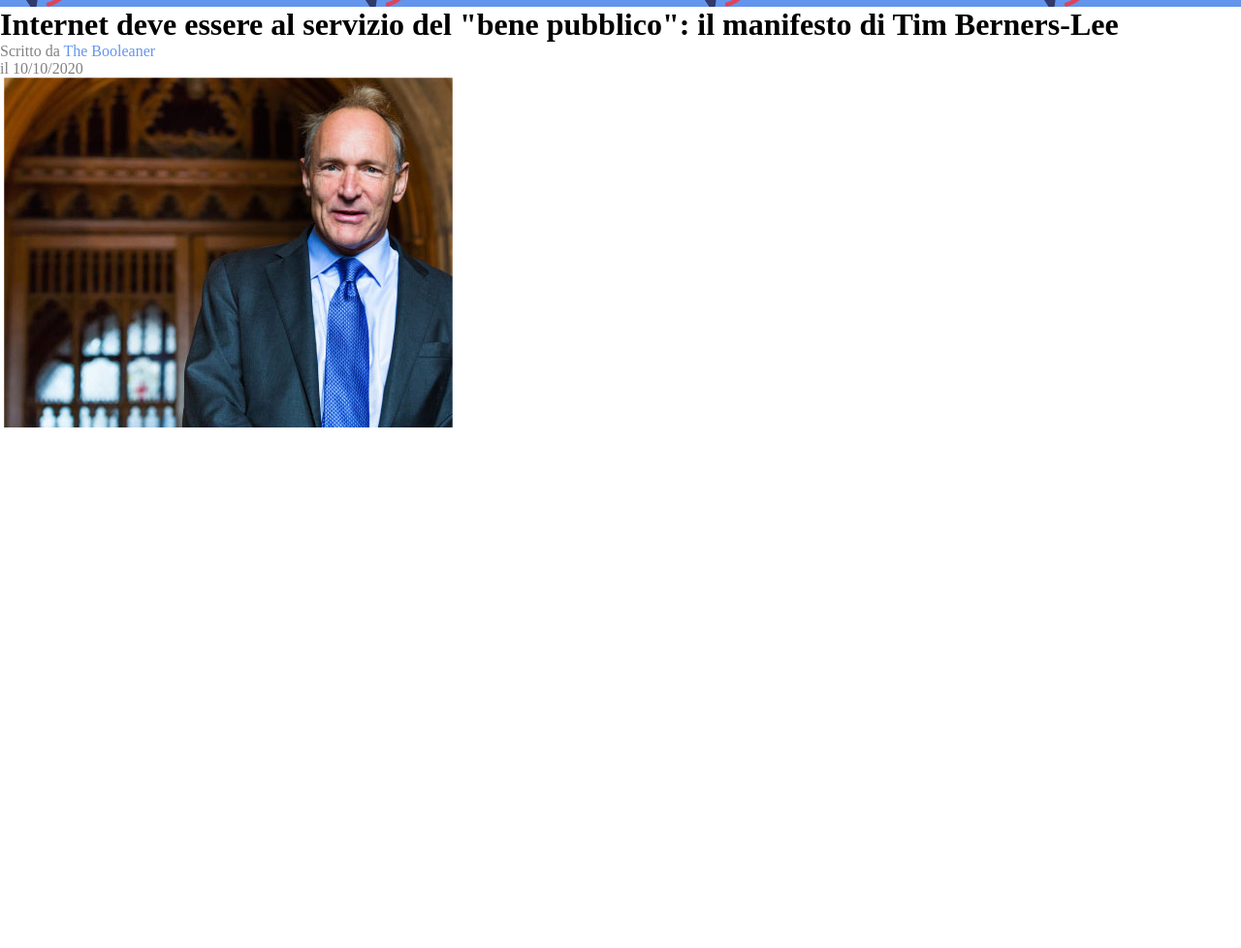
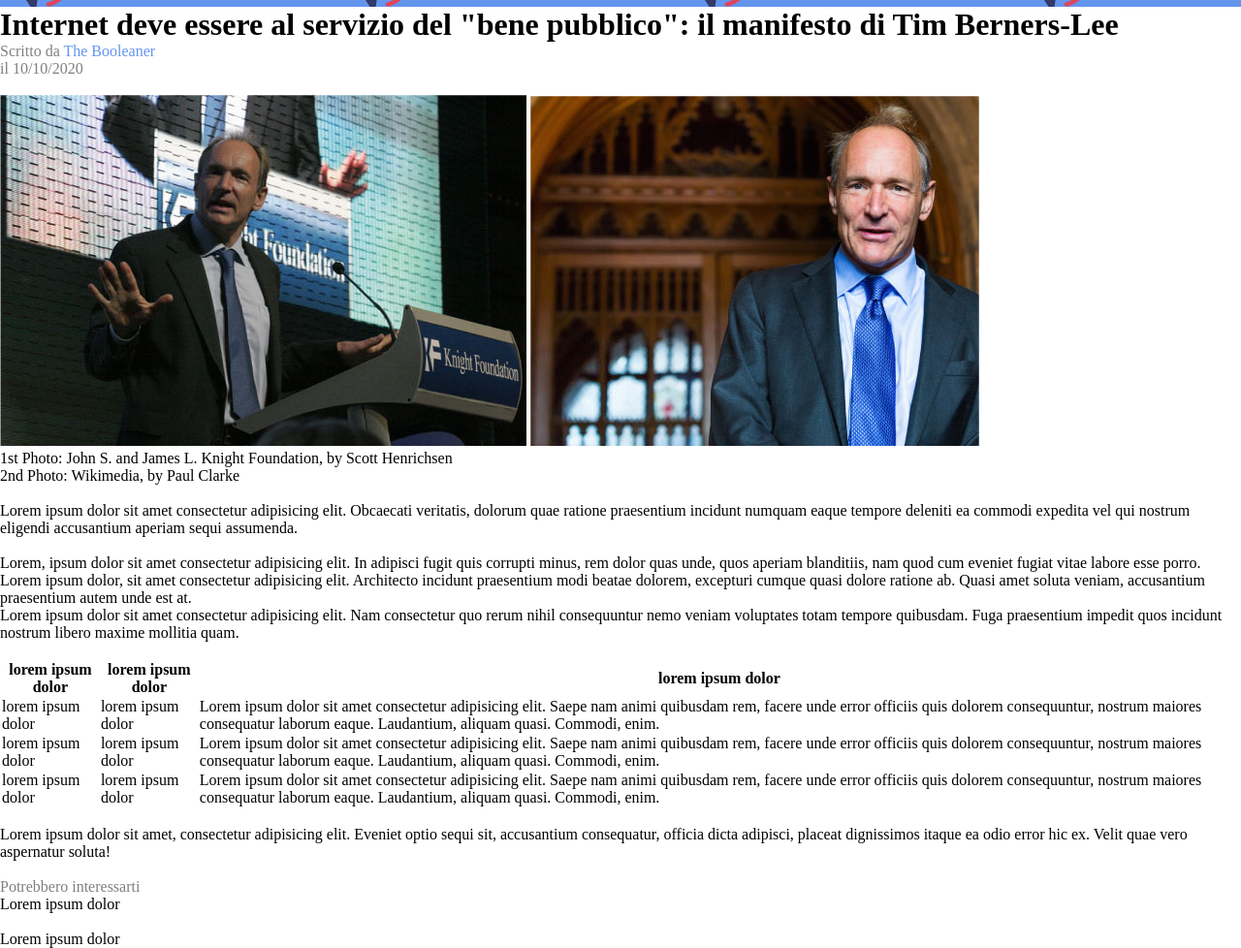
Before and after one commit to antoniozacca/html-css-booleaner, a plain HTML site: page index.html in a window 1280 px wide. Shown: the part 93-1071 px from the top of the page at 97% size. Before the commit the page ends 800 px from the top, so only its background shows below. Drawn offline with Linux system fonts and the light colour scheme.

Commit message:
finish exercise

```diff
--- a/index.html
+++ b/index.html
@@ -15,12 +15,54 @@
     <p class="color-p">Scritto da <span class="color-blue">The Booleaner</span></p>
     <p class="color-p">il 10/10/2020</p>
 </header>
+<br>
 <main>
- <div>
-    <img class= src="./img/tim-1.jpg" alt="">
+    <img src="./img/tim-1.jpg" alt="">
     <img src="./img/tim-2.jpg" alt="">
- </div>
-
+    <p>1st Photo: John S. and James L. Knight Foundation, by Scott Henrichsen</p>
+    <p>2nd Photo: Wikimedia, by Paul Clarke</p>
+    <br>
+    <div>Lorem ipsum dolor sit amet consectetur adipisicing elit. Obcaecati veritatis, dolorum quae ratione praesentium <span class="color-yellow">incidunt numquam eaque tempore deleniti ea commodi expedita</span> vel qui nostrum eligendi accusantium aperiam sequi assumenda.</div>
+    <br>
+    <ul>
+        <li>Lorem, ipsum dolor sit amet consectetur adipisicing elit. In adipisci fugit quis corrupti minus, rem dolor quas unde, quos aperiam blanditiis, nam quod cum eveniet fugiat vitae labore esse porro.</li>
+        <li>Lorem ipsum dolor, sit amet consectetur adipisicing elit. Architecto incidunt praesentium modi beatae dolorem, excepturi cumque quasi dolore ratione ab. Quasi amet soluta veniam, accusantium praesentium autem unde est at.</li>
+        <li>Lorem ipsum dolor sit amet consectetur adipisicing elit. Nam consectetur quo rerum nihil consequuntur nemo veniam voluptates totam tempore quibusdam. Fuga praesentium impedit quos incidunt nostrum libero maxime mollitia quam.</li>
+    </ul>
+    <br>
+    <table>
+        <thead>
+            <tr class="color-thead">
+                <th>lorem ipsum dolor</th>
+                <th>lorem ipsum dolor</th>
+                <th>lorem ipsum dolor</th>
+            </tr>
+        </thead>
+        <tbody>
+            <tr class="color-tbody">
+                <td>lorem ipsum dolor</td>
+                <td>lorem ipsum dolor</td>
+                <td>Lorem ipsum dolor sit amet consectetur adipisicing elit. Saepe nam animi quibusdam rem, facere unde error officiis quis dolorem consequuntur, nostrum maiores consequatur laborum eaque. Laudantium, aliquam quasi. Commodi, enim.</td>
+            </tr>
+            <tr >
+                <td>lorem ipsum dolor</td>
+                <td>lorem ipsum dolor</td>
+                <td>Lorem ipsum dolor sit amet consectetur adipisicing elit. Saepe nam animi quibusdam rem, facere unde error officiis quis dolorem consequuntur, nostrum maiores consequatur laborum eaque. Laudantium, aliquam quasi. Commodi, enim.</td>
+            </tr>
+            <tr class="color-tbody">
+                <td>lorem ipsum dolor</td>
+                <td>lorem ipsum dolor</td>
+                <td>Lorem ipsum dolor sit amet consectetur adipisicing elit. Saepe nam animi quibusdam rem, facere unde error officiis quis dolorem consequuntur, nostrum maiores consequatur laborum eaque. Laudantium, aliquam quasi. Commodi, enim.</td>
+            </tr>
+        </tbody>
+    </table>
+    <br>
+    <p>Lorem ipsum dolor sit amet, consectetur adipisicing elit. Eveniet optio sequi sit,<span class="color-yellow"> accusantium consequatur, officia dicta adipisci, placeat dignissimos</span> itaque ea odio error hic ex. Velit quae vero aspernatur soluta!</p>
+    <br>
+    <p class="color-p">Potrebbero interessarti</p>
+    <div class="img-last1">Lorem ipsum dolor</div>
+    <br>
+    <div class="img-last2">Lorem ipsum dolor</div>
 </main>
 </body>
 </html>
```
